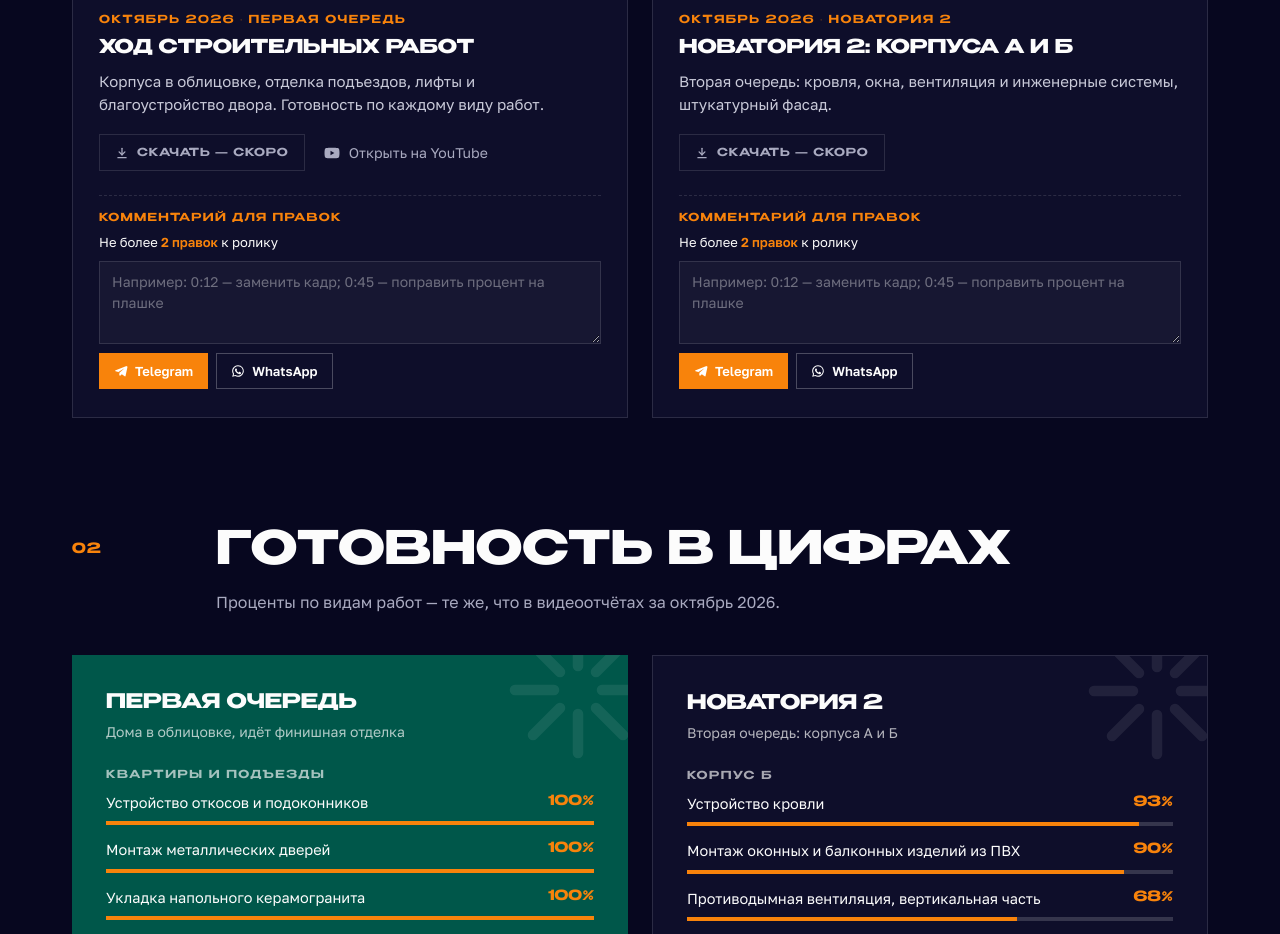
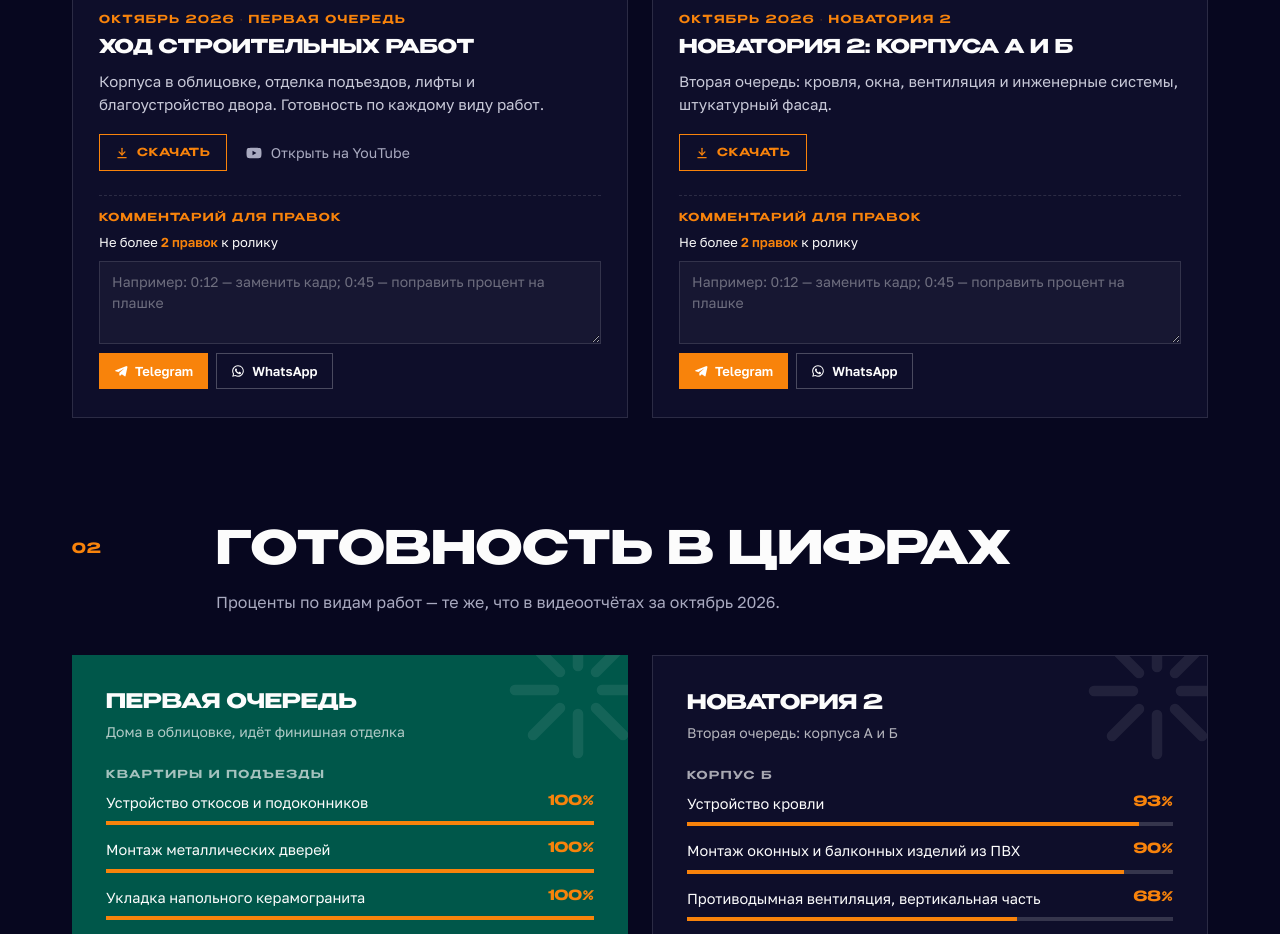
Before and after one commit to tinextreme-alt/offers, a plain HTML site: page novatoria-video/index.html in a window 1280 px wide. Shown: the part 1520-2454 px from the top of the page. Drawn offline with Linux system fonts and the light colour scheme.

```diff
--- a/novatoria-video/index.html
+++ b/novatoria-video/index.html
@@ -210,8 +210,8 @@ footer a{border-bottom:1px solid var(--line)}footer a:hover{color:var(--fg)}
 <script>
 // Видео: id — ID ролика на YouTube (пусто — «видео скоро»); dl — полная ссылка на файл в файлообменнике (пусто — «Скачать — скоро»).
 const VIDEOS = [
-  {id:'xjLZg2eoKOU', dl:'', poster:'img/poster1.jpg', dur:'2:07', tag:'Октябрь 2026 · первая очередь', title:'Ход строительных работ', text:'Корпуса в облицовке, отделка подъездов, лифты и благоустройство двора. Готовность по каждому виду работ.'},
-  {id:'', dl:'', poster:'img/poster2.jpg', dur:'1:30', tag:'Октябрь 2026 · Новатория 2', title:'Новатория 2: корпуса А и Б', text:'Вторая очередь: кровля, окна, вентиляция и инженерные системы, штукатурный фасад.'},
+  {id:'xjLZg2eoKOU', dl:'https://disk.yandex.ru/i/itgX_89Kv374TA', poster:'img/poster1.jpg', dur:'2:07', tag:'Октябрь 2026 · первая очередь', title:'Ход строительных работ', text:'Корпуса в облицовке, отделка подъездов, лифты и благоустройство двора. Готовность по каждому виду работ.'},
+  {id:'', dl:'https://disk.yandex.ru/i/RB4cDqe0gBaGQw', poster:'img/poster2.jpg', dur:'1:30', tag:'Октябрь 2026 · Новатория 2', title:'Новатория 2: корпуса А и Б', text:'Вторая очередь: кровля, окна, вентиляция и инженерные системы, штукатурный фасад.'},
 ];
 const TEL_WA = '79817779911', TG = 'https://t.me/T1nEx';
 const DL_ICO = '<svg width="14" height="14" viewBox="0 0 24 24" fill="none" stroke="currentColor" stroke-width="2.2" stroke-linecap="round" stroke-linejoin="round" aria-hidden="true"><path d="M12 4v11"/><path d="M7 10l5 5 5-5"/><path d="M5 20h14"/></svg>';
```
